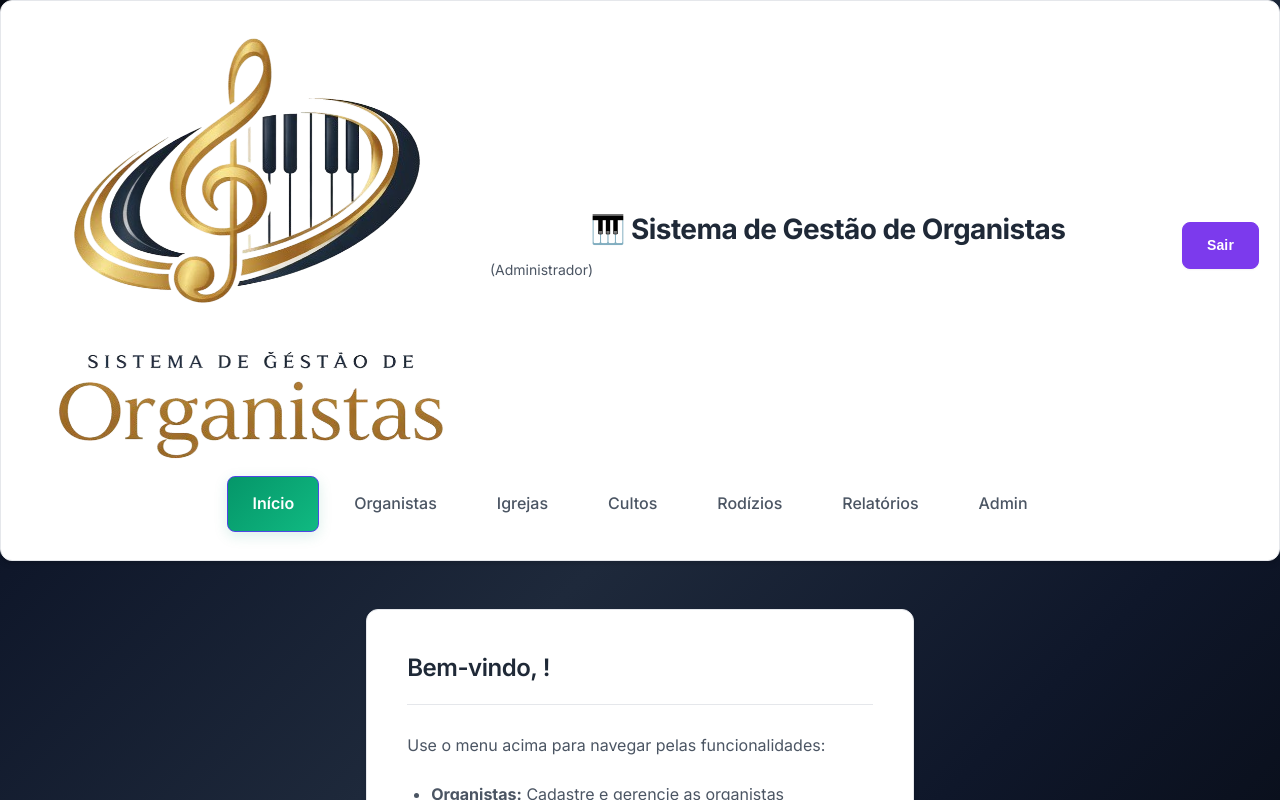
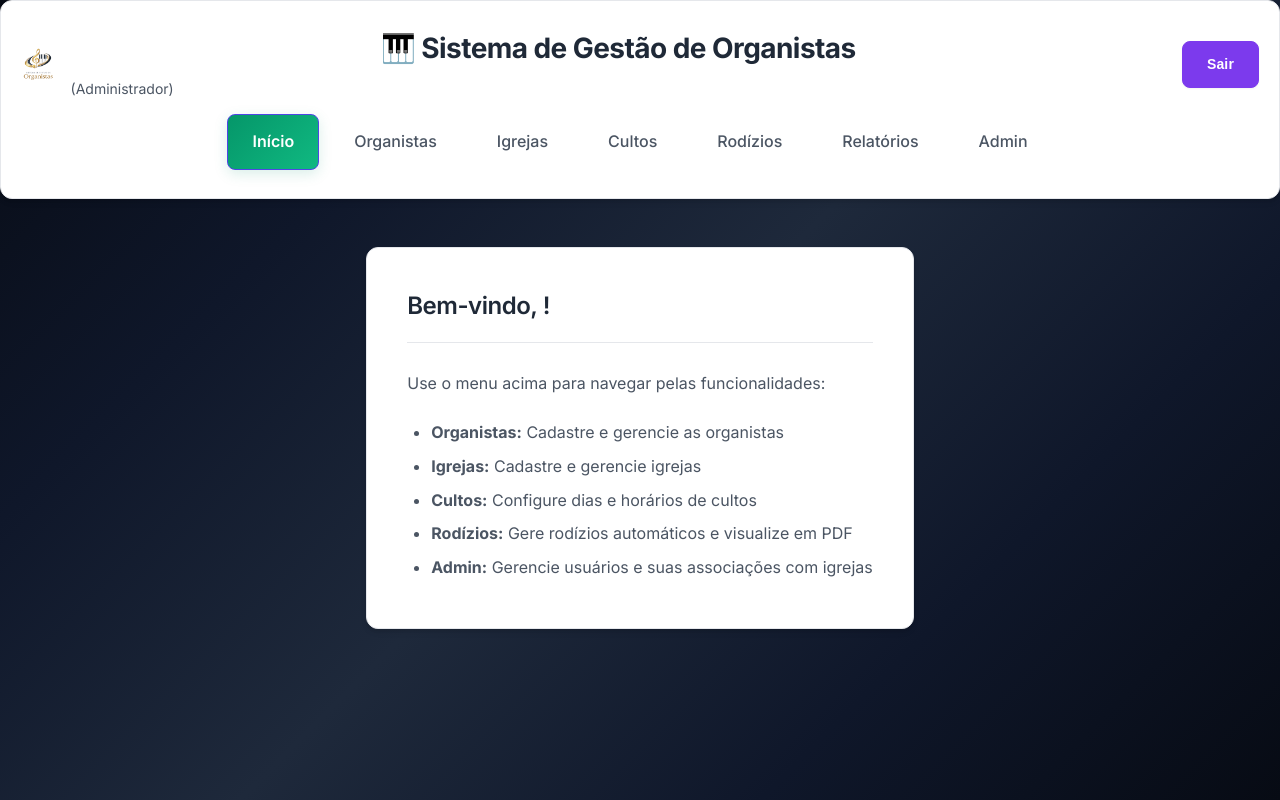
Before and after one commit to souzalinux78/gestao-organista, a React (Create React App) app in the folder client/: page / in a window 1280 px wide. Shown: the top 800 px of the page. Built offline with nearby package versions, Linux system fonts and the light colour scheme; sample sign-in values are in the browser's storage.

Commit message:
release: v1.0.19

```diff
--- a/client/src/App.css
+++ b/client/src/App.css
@@ -81,9 +81,11 @@ body.login-page .App .container {
 }
 
 .header__logo {
-  height: 50px;
+  height: 32px;
   width: auto;
+  max-width: 120px;
   display: none;
+  object-fit: contain;
 }
 
 .header__title-container {
--- a/client/src/index.css
+++ b/client/src/index.css
@@ -166,7 +166,14 @@ iframe, embed, object {
 }
 
 /* Logo responsivo */
-.header img,
+.header img {
+  max-width: 120px;
+  max-height: 32px;
+  height: auto;
+  width: auto;
+  object-fit: contain;
+}
+
 .login-logo img {
   max-width: 100%;
   height: auto;
--- a/package.json
+++ b/package.json
@@ -1,6 +1,6 @@
 {
   "name": "gestao-organista",
-  "version": "1.0.18",
+  "version": "1.0.19",
   "description": "Sistema de gestão de organistas para igrejas",
   "main": "server/index.js",
   "scripts": {
```
Also changed, not shown: 1 other file (tests, documents, lock files or other folders).
